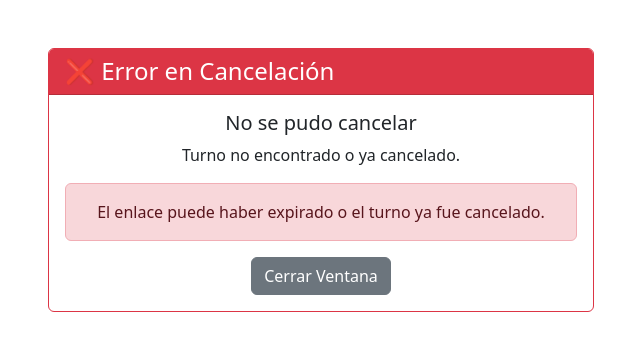
After one commit to pablogre/SPARVOLI, a Flask app: page /cancelar_turno/1 in a window 1280 px wide. The commit adds this page. Shown: the top 351 px of the page, without its empty margins (319-959 px from the left). Run offline with Flask 3, Linux system fonts and the light colour scheme; data that the repository does not hold is empty.

Commit message:
mado mail para confirmar turno y lo pueden cancelar

```diff
--- a/app.py
+++ b/app.py
@@ -1,5 +1,12 @@
 from flask import Flask, render_template, request, redirect, flash, url_for
+import smtplib
+from email.mime.text import MIMEText
+from email.mime.multipart import MIMEMultipart
+import secrets
+# Al principio del archivo, después de los imports existentes
+#from email_functions import enviar_email_confirmacion, enviar_email_recordatorio, procesar_recordatorios, generar_token_cancelacion
 import pymysql
+import time
 from datetime import datetime, timedelta, date
 import re
 from twilio.rest import Client
@@ -203,6 +210,231 @@ def enviar_sms(nombre, telefono, fecha, hora):
 
 
 
+
+
+def generar_token_cancelacion():
+    """Genera un token único para cancelación"""
+    return secrets.token_urlsafe(32)
+
+def enviar_email_confirmacion(nombre, email, fecha, hora, turno_id):
+    """Envía email de confirmación al reservar el turno"""
+    try:
+        # Configuración SMTP
+        smtp_server = os.getenv("SMTP_SERVER", "smtp.gmail.com")
+        smtp_port = int(os.getenv("SMTP_PORT", "587"))
+        email_user = os.getenv("EMAIL_USER")
+        email_password = os.getenv("EMAIL_PASSWORD")
+
+        if not all([email_user, email_password]):
+            print("❌ Error: Faltan credenciales de email")
+            return False
+
+        # Crear mensaje
+        msg = MIMEMultipart()
+        msg['From'] = email_user
+        msg['To'] = email
+        msg['Subject'] = "Confirmación de Turno - Dr. Sparvoli"
+
+        # Cuerpo del email CON ENLACE DIRECTO AL ID
+        cuerpo = f"""
+        <html>
+        <body style="font-family: Arial, sans-serif; line-height: 1.6; color: #333;">
+            <div style="max-width: 600px; margin: 0 auto; padding: 20px;">
+                <h2 style="color: #2c5aa0;">Confirmación de Turno Médico</h2>
+
+                <p>Estimado/a <strong>{nombre}</strong>,</p>
+
+                <p>Su turno ha sido <strong>confirmado</strong> con los siguientes datos:</p>
+
+                <div style="background-color: #f8f9fa; border-left: 4px solid #007bff; padding: 15px; margin: 20px 0;">
+                    <p><strong>📅 Fecha:</strong> {fecha}</p>
+                    <p><strong>🕐 Hora:</strong> {hora} hs</p>
+                    <p><strong>👨‍⚕️ Médico:</strong> Dr. Sparvoli</p>
+                </div>
+
+                <p><strong>Importante:</strong></p>
+                <ul>
+                    <li>Llegue 10 minutos antes de su turno</li>
+                    <li>Traiga su documento de identidad y obra social</li>
+                    <li>Recibirá un recordatorio 24 horas antes</li>
+                </ul>
+
+                <div style="margin: 30px 0; text-align: center;">
+                    <a href="{os.getenv('BASE_URL', 'http://localhost:5000')}/cancelar_turno/{turno_id}"
+                       style="background-color: #dc3545; color: white; padding: 10px 20px; text-decoration: none; border-radius: 5px; display: inline-block;">
+                        🗑️ Cancelar Turno
+                    </a>
+                </div>
+
+                <p style="font-size: 12px; color: #666; margin-top: 30px;">
+                    Si necesita reprogramar o tiene consultas, por favor comuníquese al consultorio.<br>
+                    Tel: 4450551 - 3364176855 Este es un email automático, no responda a esta dirección.
+                </p>
+                <div class="mt-3 text-center">
+                    <small>
+                        <a href="https://pablore.com.ar" target="_blank" class="text-muted text-decoration-none"
+                           style="font-size: 0.75rem;">
+                            Desarrollado por Pablo G. Ré
+                        </a>
+                    </small>
+                </div>
+            </div>
+        </body>
+        </html>
+        """
+
+        msg.attach(MIMEText(cuerpo, 'html'))
+
+        # Enviar email
+        server = smtplib.SMTP(smtp_server, smtp_port)
+        server.starttls()
+        server.login(email_user, email_password)
+        server.send_message(msg)
+        server.quit()
+
+        print("✅ Email de confirmación enviado correctamente")
+        return True
+
+    except Exception as e:
+        print(f"❌ Error al enviar email de confirmación: {e}")
+        return False
+
+
+
+def enviar_email_recordatorio(nombre, email, fecha, hora, turno_id):
+    """Envía email recordatorio 24 horas antes del turno"""
+    try:
+        # Configuración SMTP
+        smtp_server = os.getenv("SMTP_SERVER", "smtp.gmail.com")
+        smtp_port = int(os.getenv("SMTP_PORT", "587"))
+        email_user = os.getenv("EMAIL_USER")
+        email_password = os.getenv("EMAIL_PASSWORD")
+
+        if not all([email_user, email_password]):
+            print("❌ Error: Faltan credenciales de email")
+            return False
+
+        # Crear mensaje
+        msg = MIMEMultipart()
+        msg['From'] = email_user
+        msg['To'] = email
+        msg['Subject'] = "Recordatorio de Turno - Dr. Sparvoli (Mañana)"
+
+        # Cuerpo del email
+        cuerpo = f"""
+        <html>
+        <body style="font-family: Arial, sans-serif; line-height: 1.6; color: #333;">
+            <div style="max-width: 600px; margin: 0 auto; padding: 20px;">
+                <h2 style="color: #28a745;">⏰ Recordatorio de Turno</h2>
+
+                <p>Estimado/a <strong>{nombre}</strong>,</p>
+
+                <p>Le recordamos que <strong>mañana</strong> tiene turno médico:</p>
+
+                <div style="background-color: #d4edda; border-left: 4px solid #28a745; padding: 15px; margin: 20px 0;">
+                    <p><strong>📅 Fecha:</strong> {fecha}</p>
+                    <p><strong>🕐 Hora:</strong> {hora} hs</p>
+                    <p><strong>👨‍⚕️ Médico:</strong> Dr. Sparvoli</p>
+                </div>
+
+                <p><strong>Recuerde:</strong></p>
+                <ul>
+                    <li>✅ Llegar 10 minutos antes</li>
+                    <li>🆔 Traer documento de identidad</li>
+                    <li>💳 Traer credencial de obra social</li>
+                    <li>📋 Si tiene estudios previos, tráigalos</li>
+                </ul>
+
+                <div style="margin: 30px 0; text-align: center;">
+                    <a href="{os.getenv('BASE_URL', 'http://localhost:5000')}/cancelar_turno/{turno_id}"
+                       style="background-color: #dc3545; color: white; padding: 10px 20px; text-decoration: none; border-radius: 5px; display: inline-block;">
+                        🗑️ Cancelar Turno
+                    </a>
+                </div>
+
+                <p style="font-size: 12px; color: #666; margin-top: 30px;">
+                    Si necesita reagendar, hágalo con anticipación.<br>
+                    Este es un email automático, no responda a esta dirección.
+                </p>
+            </div>
+        </body>
+        </html>
+        """
+
+        msg.attach(MIMEText(cuerpo, 'html'))
+
+        # Enviar email
+        server = smtplib.SMTP(smtp_server, smtp_port)
+        server.starttls()
+        server.login(email_user, email_password)
+        server.send_message(msg)
+        server.quit()
+
+        print("✅ Email recordatorio enviado correctamente")
+        return True
+
+    except Exception as e:
+        print(f"❌ Error al enviar email recordatorio: {e}")
+        return False
+
+
+def procesar_recordatorios():
+    """Procesa y envía recordatorios para turnos del día siguiente"""
+    try:
+        from datetime import datetime, timedelta
+        manana = (datetime.now() + timedelta(days=1)).date()
+
+        conn = get_db_connection()
+        cursor = conn.cursor()
+
+        # Buscar turnos para mañana que tengan email y no se haya enviado recordatorio
+        cursor.execute("""
+            SELECT id, paciente, email, dia, turno, recordatorio_enviado
+            FROM turnos
+            WHERE dia = %s
+            AND paciente != ''
+            AND email IS NOT NULL
+            AND email != ''
+            AND (recordatorio_enviado IS NULL OR recordatorio_enviado = 0)
+        """, (manana,))
+
+        turnos = cursor.fetchall()
+        enviados = 0
+
+        for turno in turnos:
+            # Formatear hora
+            total_sec = turno['turno'].seconds
+            horas = total_sec // 3600
+            minutos = (total_sec % 3600) // 60
+            hora_str = f"{horas:02d}:{minutos:02d}"
+
+            fecha_str = turno['dia'].strftime("%d/%m/%Y")
+
+            if enviar_email_recordatorio(
+                turno['paciente'],
+                turno['email'],
+                fecha_str,
+                hora_str,
+                turno['id']  # Pasamos el ID directamente
+            ):
+                # Marcar como enviado
+                cursor.execute("""
+                    UPDATE turnos SET recordatorio_enviado = 1 WHERE id = %s
+                """, (turno['id'],))
+                enviados += 1
+
+        conn.commit()
+        cursor.close()
+        conn.close()
+
+        print(f"✅ Procesados {enviados} recordatorios de {len(turnos)} turnos")
+        return enviados
+
+    except Exception as e:
+        print(f"❌ Error procesando recordatorios: {e}")
+        return 0
+
+
 ##################################################################################################################################
 #
 #                                 RUTAS DEL SISTEMA
@@ -326,8 +558,16 @@ def reservar():
     cursor.close()
     conn.close()
 
-    # Enviamos el SMS
-    enviar_sms(paciente, telefono, dia, hora)
+    # Enviamos el SMS lo comento porque no se paga más Twilio
+    #enviar_sms(paciente, telefono, dia, hora)
+
+    #  NUEVO: Enviar EMAIL DE CONFIRMACIÓN
+    if email and email.strip():  # Solo si se proporcionó email
+        try:
+            enviar_email_confirmacion(paciente, email, dia, hora, turno_id)
+            print("❌  enviando email:")
+        except Exception as e:
+            print(f"❌ Error enviando email: {e}")
 
     """ # 3. Enviar WhatsApp
     print('hora: ', hora)
@@ -517,6 +757,111 @@ def debug_vars():
     }
 
 
+# Agregar estas rutas a tu app.py después de las rutas existentes
+
+
+
+@app.route("/cancelar_turno/<int:turno_id>", methods=["GET", "POST"])
+def cancelar_turno_simple(turno_id):
+    """Cancela un turno usando directamente el ID"""
+    conn = get_db_connection()
+    cursor = conn.cursor()
+
+    # Buscar el turno por ID
+    cursor.execute("""
+        SELECT id, paciente, dia, turno, email FROM turnos
+        WHERE id = %s AND paciente != ''
+    """, (turno_id,))
+
+    turno = cursor.fetchone()
+
+    if not turno:
+        cursor.close()
+        conn.close()
+        return render_template("cancelacion_resultado.html",
+                             exito=False,
+                             mensaje="Turno no encontrado o ya cancelado.")
+
+    if request.method == "POST":
+        # EJECUTAR LA CONSULTA QUE PEDISTE
+        cursor.execute("""
+            UPDATE turnos SET
+                paciente='',
+                o_social='',
+                telefono='',
+                email='',
+                token_cancelacion=NULL,
+                recordatorio_enviado=NULL
+            WHERE id = %s
+        """, (turno['id'],))
+
+        conn.commit()
+        cursor.close()
+        conn.close()
+
+        return render_template("cancelacion_resultado.html",
+                             exito=True,
+                             mensaje="Su turno ha sido cancelado correctamente.")
+
+    # GET: Mostrar confirmación
+    # Formatear fecha y hora para mostrar
+    fecha_formateada = turno['dia'].strftime("%d/%m/%Y")
+    total_sec = turno['turno'].seconds
+    horas = total_sec // 3600
+    minutos = (total_sec % 3600) // 60
+    hora_formateada = f"{horas:02d}:{minutos:02d}"
+
+    cursor.close()
+    conn.close()
+
+    return render_template("cancelar_turno.html",
+                         turno=turno,
+                         fecha=fecha_formateada,
+                         hora=hora_formateada,
+                         turno_id=turno_id)
+
+@app.route("/procesar_recordatorios")
+def ejecutar_recordatorios():
+    """Endpoint para procesar recordatorios (usar con cron job)"""
+    enviados = procesar_recordatorios()
+    return f"✅ Recordatorios procesados: {enviados}"
+
+
+@app.route("/test_recordatorio")
+def test_recordatorio():
+    """Prueba manual de recordatorio"""
+    # Cambia estos valores por un turno real de tu BD
+    resultado = enviar_email_recordatorio(
+        "Usuario Prueba",
+        "tu-email@ejemplo.com",  # Cambia por tu email
+        "04/09/2025",
+        "10:00",
+        999  # ID de prueba
+    )
+    return "✅ Recordatorio de prueba enviado" if resultado else "❌ Error enviando recordatorio"
+
+@app.route("/test_email")
+def test_email():
+    """Prueba la configuración de email"""
+    try:
+        # Datos de prueba
+        resultado = enviar_email_confirmacion(
+            "Usuario Prueba",
+            "tu-email@ejemplo.com",  # Cambia por tu email
+            "01/01/2025",
+            "10:00",
+            999
+        )
+        return "✅ Email de prueba enviado" if resultado else "❌ Error enviando email"
+    except Exception as e:
+        return f"❌ Error: {e}"
+
+
+
+
+
+
+
 if __name__ == "__main__":
     port = int(os.environ.get("PORT", 5000))
     app.run(host="0.0.0.0", port=port)
--- /dev/null
+++ b/templates/cancelacion_resultado.html
@@ -0,0 +1,51 @@
+<!-- templates/cancelacion_resultado.html -->
+<!DOCTYPE html>
+<html lang="es">
+<head>
+    <meta charset="UTF-8">
+    <meta name="viewport" content="width=device-width, initial-scale=1">
+    <title>Resultado de Cancelación</title>
+    <link href="https://cdn.jsdelivr.net/npm/bootstrap@5.3.0/dist/css/bootstrap.min.css" rel="stylesheet">
+</head>
+<body>
+    <div class="container mt-5">
+        <div class="row justify-content-center">
+            <div class="col-md-6">
+                {% if exito %}
+                <div class="card border-success">
+                    <div class="card-header bg-success text-white">
+                        <h4 class="mb-0">✅ Cancelación Exitosa</h4>
+                    </div>
+                    <div class="card-body text-center">
+                        <h5 class="card-title">Turno Cancelado</h5>
+                        <p class="card-text">{{ mensaje }}</p>
+                        <div class="alert alert-success">
+                            Su turno ha sido liberado y ya está disponible para otros pacientes.
+                        </div>
+                        <button onclick="window.close()" class="btn btn-primary">
+                            Cerrar Ventana
+                        </button>
+                    </div>
+                </div>
+                {% else %}
+                <div class="card border-danger">
+                    <div class="card-header bg-danger text-white">
+                        <h4 class="mb-0">❌ Error en Cancelación</h4>
+                    </div>
+                    <div class="card-body text-center">
+                        <h5 class="card-title">No se pudo cancelar</h5>
+                        <p class="card-text">{{ mensaje }}</p>
+                        <div class="alert alert-danger">
+                            El enlace puede haber expirado o el turno ya fue cancelado.
+                        </div>
+                        <button onclick="window.close()" class="btn btn-secondary">
+                            Cerrar Ventana
+                        </button>
+                    </div>
+                </div>
+                {% endif %}
+            </div>
+        </div>
+    </div>
+</body>
+</html>
```
Also changed, not shown: recordatorios_scheduler.py (added, +61 -0 lines), templates/cancelar_turno.html (added, +42 -0 lines), templates/index.html (+10 -0 lines).
